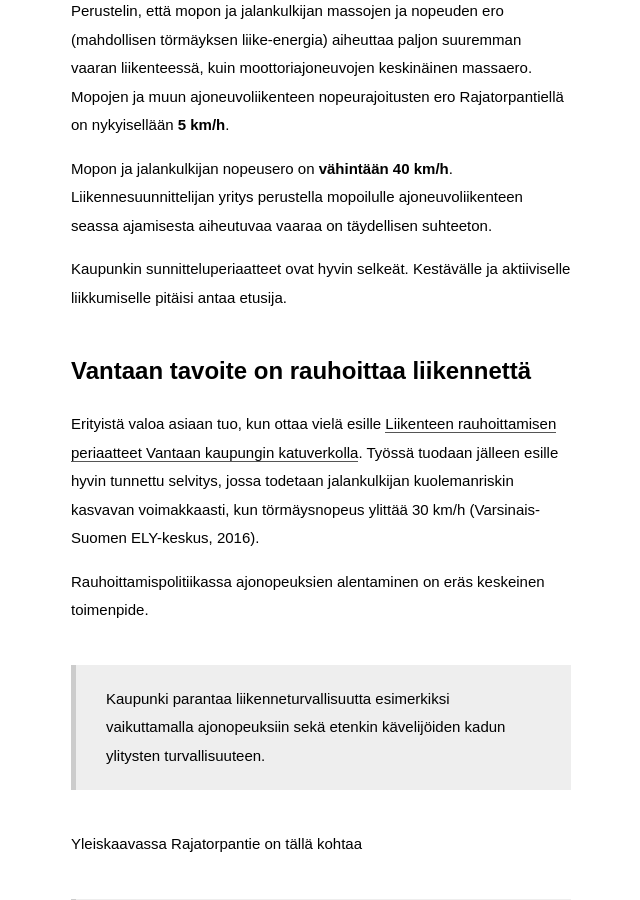
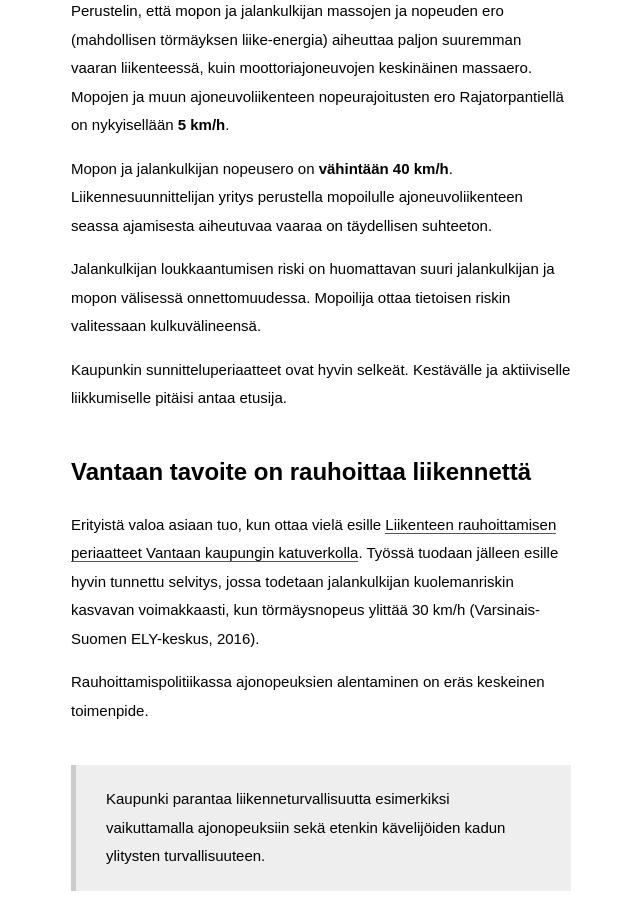
Before and after one commit to klaalo/klaalo.github.io, a Jekyll site: the page built from _posts/2024-01-21-vantaa-vastaa-aloitteeseen.md, in a window 1280 px wide and 900 px high, scrolled down 4224 px. Shown: the whole window, without its empty margins (319-959 px from the left). Built offline with Jekyll 4.4.1, drawn with Linux system fonts in a browser that asks for light colours; some web fonts are replaced.

Commit message:
Add argumentation

```diff
--- a/_posts/2024-01-21-vantaa-vastaa-aloitteeseen.md
+++ b/_posts/2024-01-21-vantaa-vastaa-aloitteeseen.md
@@ -71,6 +71,8 @@ Juuri tästä syystä esitin aloitteessani perusteluja sille, miksi eri liikenne
 Perustelin, että mopon ja jalankulkijan massojen ja nopeuden ero (mahdollisen törmäyksen liike-energia) aiheuttaa paljon suuremman vaaran liikenteessä, kuin moottoriajoneuvojen keskinäinen massaero. Mopojen ja muun ajoneuvoliikenteen nopeurajoitusten ero Rajatorpantiellä on nykyisellään **5 km/h**.
 
 Mopon ja jalankulkijan nopeusero on **vähintään 40 km/h**. Liikennesuunnittelijan yritys perustella mopoilulle ajoneuvoliikenteen seassa ajamisesta aiheutuvaa vaaraa on täydellisen suhteeton.
+
+Jalankulkijan loukkaantumisen riski on huomattavan suuri jalankulkijan ja mopon välisessä onnettomuudessa. Mopoilija ottaa tietoisen riskin valitessaan kulkuvälineensä.
 
 Kaupunkin sunnitteluperiaatteet ovat hyvin selkeät. Kestävälle ja aktiiviselle liikkumiselle pitäisi antaa etusija.
 
```
